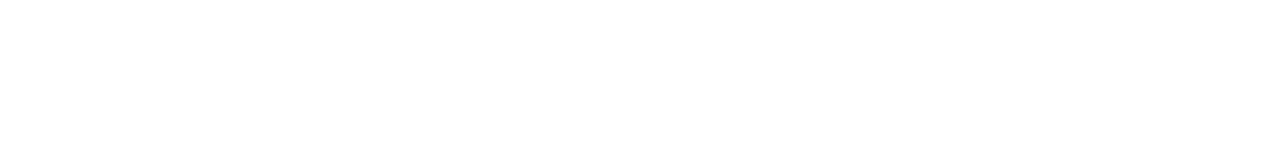
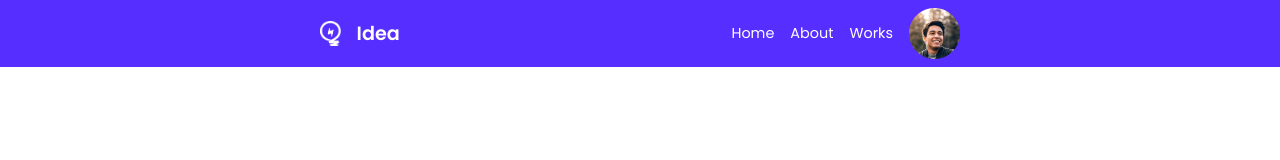
Before and after one commit to Asif419/leader-board, a plain HTML site: page index.html in a window 1280 px wide. Drawn offline with Linux system fonts and the light colour scheme.

Commit message:
nav-bar complete

```diff
--- a/index.html
+++ b/index.html
@@ -1,5 +1,6 @@
 <!DOCTYPE html>
 <html lang="en">
+
 <head>
     <meta charset="UTF-8">
     <meta http-equiv="X-UA-Compatible" content="IE=edge">
@@ -7,8 +8,50 @@
     <title>Leader-board</title>
     <link rel="icon" type="image/x-icon" href="images/icons/logo.png">
 
+    <!-- google font -->
+    <style>
+        @import url('https://fonts.googleapis.com/css2?family=Poppins:wght@400;600&display=swap');
+    </style>
+
+    <!-- fontawesome -->
+    <script src="https://kit.fontawesome.com/b05eb4462a.js" crossorigin="anonymous"></script>
+
+    <!-- style css -->
+    <link rel="stylesheet" href="styles/styles.css">
 </head>
+
 <body>
+    <!-- header start -->
+    <header>
+        <!-- nav -->
+        <nav>
+            <div class="nav-container">
+                <div class="nav-logo">
+                    <img src="images/icons/logo.png" alt="logo">
+                    <h3>Idea</h3>
+                </div>
+                <div class="nav-bar">
+                    <p>Home</p>
+                    <p>About</p>
+                    <p>Works</p>
+                    <img src="images/icons/profile.png" alt="profile">
+                </div>
+            </div>
+        </nav>
+    </header>
+    <!-- header end -->
 
+    <!-- main start -->
+    <main>
+
+    </main>
+    <!-- main end -->
+
+    <!-- footer start -->
+    <footer>
+
+    </footer>
+    <!-- footer end -->
 </body>
+
 </html>
--- /dev/null
+++ b/styles/styles.css
@@ -0,0 +1,64 @@
+/* variable declare */
+:root {
+    --main-bg-color: #562EFF;
+}
+
+/* overall css */
+body {
+    margin: 0 auto;
+    padding: 0;
+    font-family: 'Poppins', sans-serif;
+}
+
+/* header section */
+header {
+    background-color: var(--main-bg-color);
+}
+
+.nav-container {
+    display: flex;
+    justify-content: space-between;
+    align-items: center;
+    padding: 0 40vh;
+}
+
+.nav-logo {
+    display: flex;
+    align-items: center;
+    gap: 2vh;
+}
+
+.nav-logo img {
+    width: 5%;
+}
+
+.nav-logo h3 {
+    font-weight: 600;
+    font-size: 1.2rem;
+    color: #FFFFFF;
+}
+
+.nav-bar {
+    display: flex;
+    justify-content: space-around;
+    align-items: center;
+    gap: 2vh;
+    font-weight: 400;
+    font-size: 0.9rem;
+    color: #FFFFFF;
+}
+
+
+/* media query */
+@media only screen and (max-width: 576px) {
+    /* header section */
+    .nav-container {
+        padding: 2vh;
+    }
+    .nav-logo img {
+        width: 20%;
+    }
+    .nav-bar {
+        gap: 1vh;
+    }
+}
```
